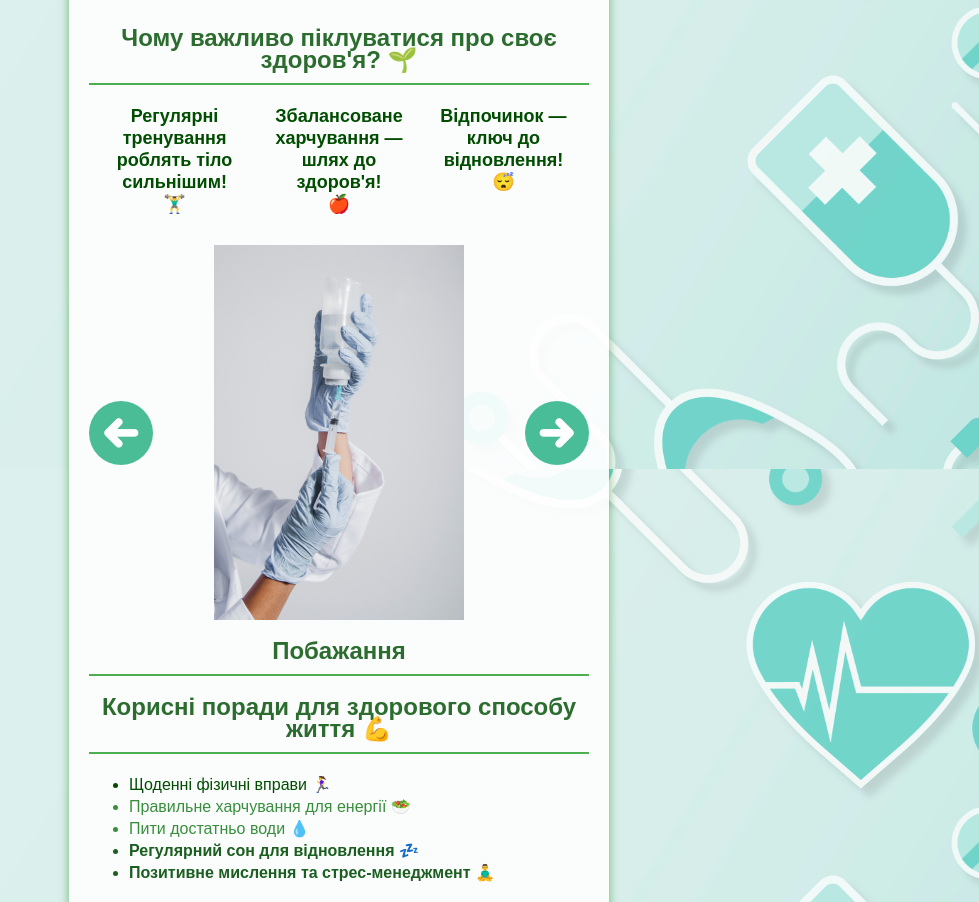
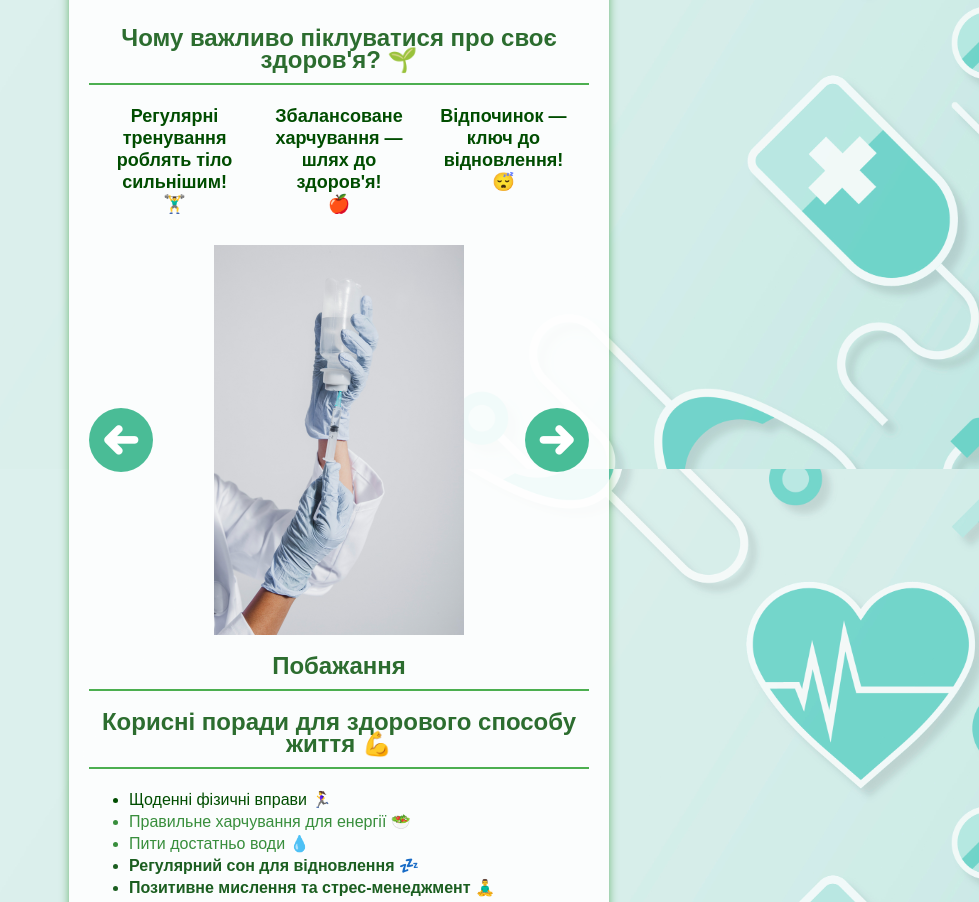
Before and after one commit to KrytuiDima/SaveHealth, a plain HTML site: page index.html in a window 1280 px wide. Shown: the part 331-1233 px from the top of the page, without its empty margins (301-1280 px from the left). Drawn offline with Linux system fonts and the light colour scheme.

Commit message:
Adjust main image height for improved display

```diff
--- a/css/style.css
+++ b/css/style.css
@@ -188,5 +188,6 @@ h2 {
 }
 
 .main-image {
-    width: 250px; height: auto;
+    width: 250px;
+    height: 390px;
 }
```
